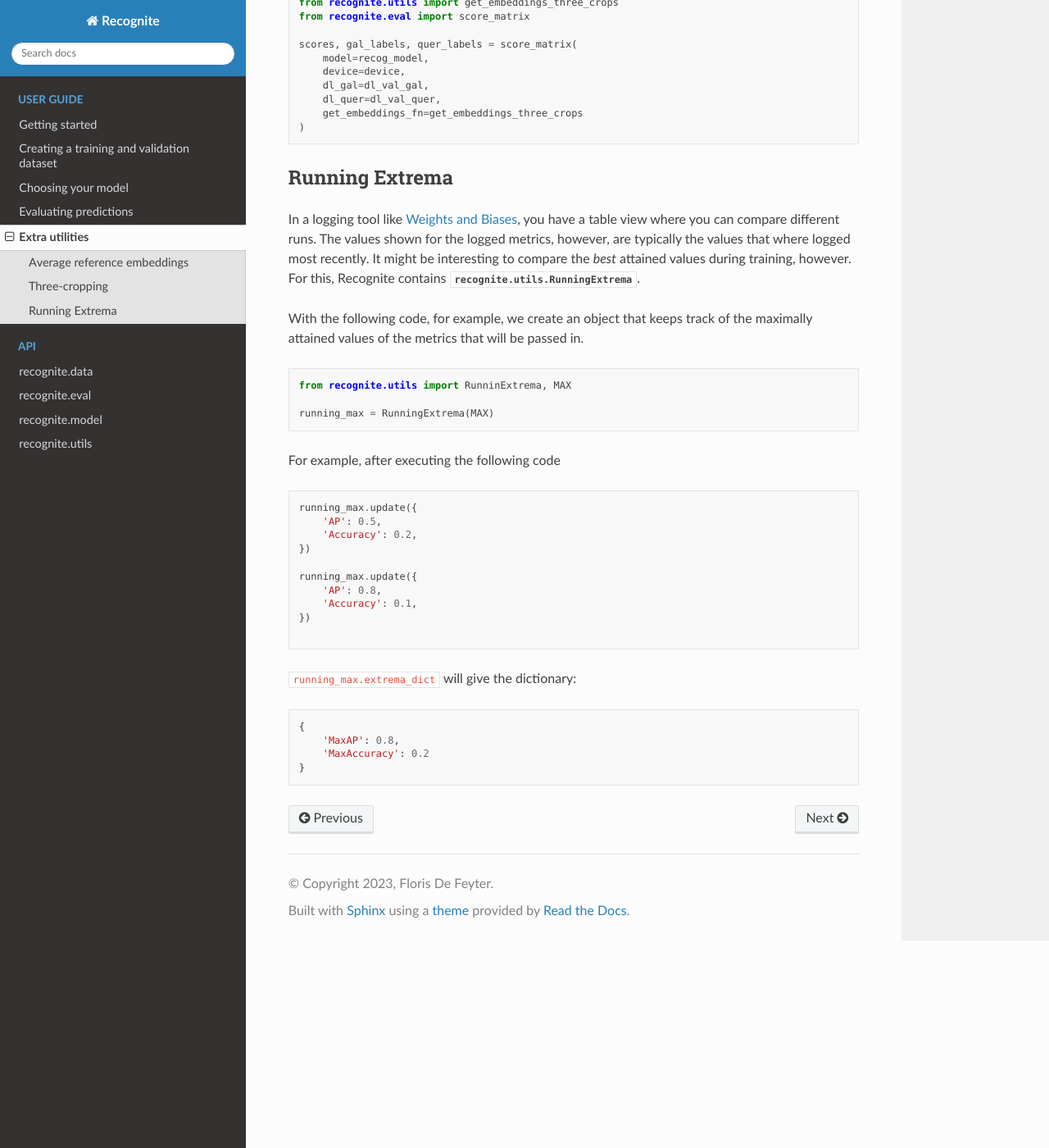
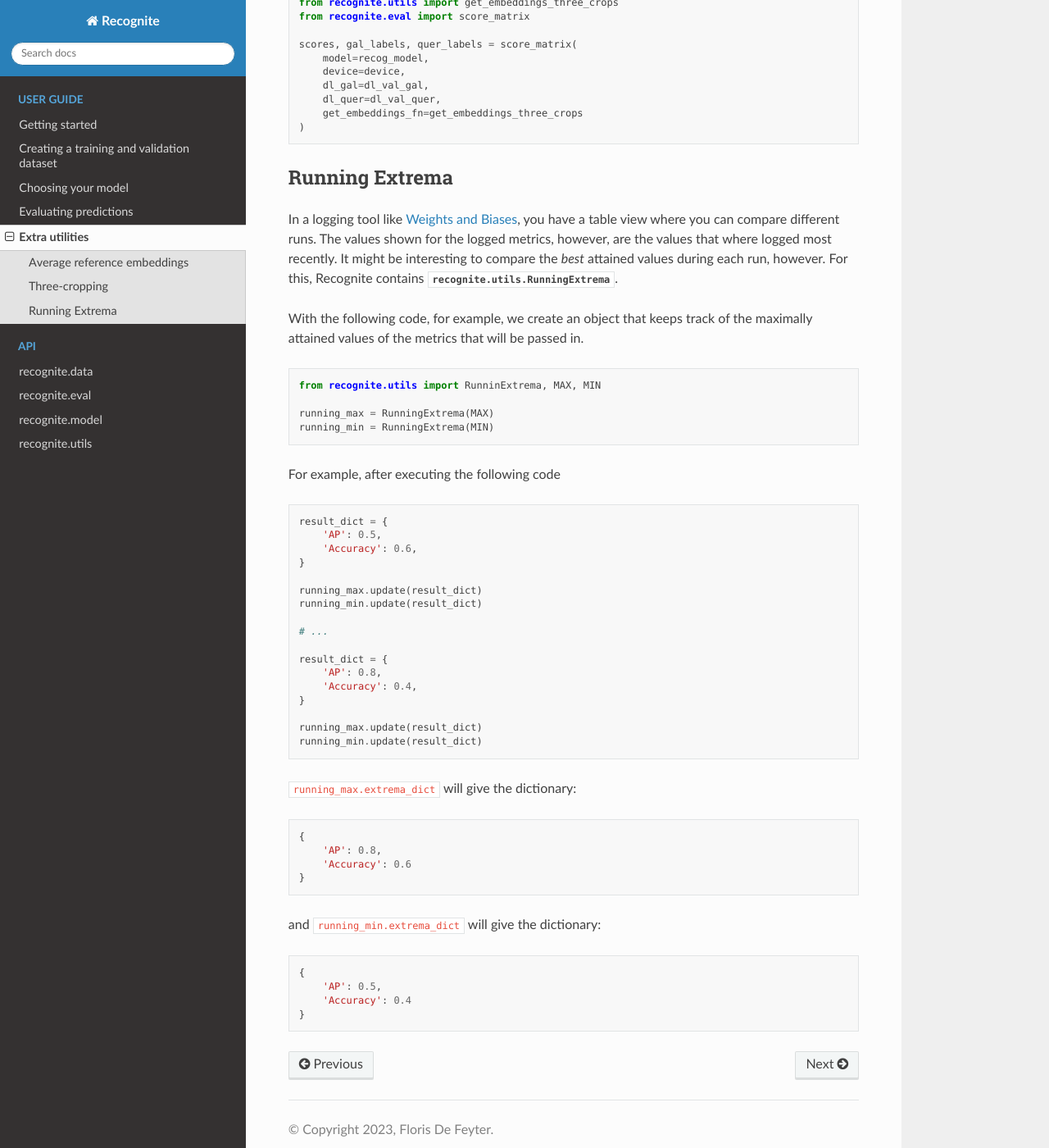
Before and after one commit to florisdf/inid, a Sphinx documentation site: the page built from docs/guide/05-utils.md, in a window 1280 px wide and 1400 px high, scrolled down 1927 px. Shown: the whole window at 82% size. Built offline with Sphinx 7.4.7 and the Read the Docs theme 2.0.0, drawn with Linux system fonts in a browser that asks for light colours.

````diff
--- a/docs/guide/05-utils.md
+++ b/docs/guide/05-utils.md
@@ -98,37 +98,54 @@ scores, gal_labels, quer_labels = score_matrix(
 ## Running Extrema
 
 ```{eval-rst}
-In a logging tool like `Weights and Biases <https://wandb.ai>`_, you have a table view where you can compare different runs. The values shown for the logged metrics, however, are typically the values that where logged most recently. It might be interesting to compare the *best* attained values during training, however. For this, Recognite contains :class:`recognite.utils.RunningExtrema`.
+In a logging tool like `Weights and Biases <https://wandb.ai>`_, you have a table view where you can compare different runs. The values shown for the logged metrics, however, are the values that where logged most recently. It might be interesting to compare the *best* attained values during each run, however. For this, Recognite contains :class:`recognite.utils.RunningExtrema`.
 
 With the following code, for example, we create an object that keeps track of the maximally attained values of the metrics that will be passed in.
 ```
 
 ```{code-block} python
-from recognite.utils import RunninExtrema, MAX
+from recognite.utils import RunninExtrema, MAX, MIN
 
 running_max = RunningExtrema(MAX)
+running_min = RunningExtrema(MIN)
 ```
 
 For example, after executing the following code
 
 ```python
-running_max.update({
+result_dict = {
     'AP': 0.5,
-    'Accuracy': 0.2,
-})
+    'Accuracy': 0.6,
+}
 
-running_max.update({
+running_max.update(result_dict)
+running_min.update(result_dict)
+
+# ...
+
+result_dict = {
     'AP': 0.8,
-    'Accuracy': 0.1,
-})
+    'Accuracy': 0.4,
+}
 
+running_max.update(result_dict)
+running_min.update(result_dict)
 ```
 
 `running_max.extrema_dict` will give the dictionary:
 
 ```python
 {
-    'MaxAP': 0.8,
-    'MaxAccuracy': 0.2
+    'AP': 0.8,
+    'Accuracy': 0.6
 }
 ```
+
+and `running_min.extrema_dict` will give the dictionary:
+
+```python
+{
+    'AP': 0.5,
+    'Accuracy': 0.4
+}
+```
````
Also changed, not shown: docs/guide/01-getting_started.md (+51 -9 lines), 4 other files.
